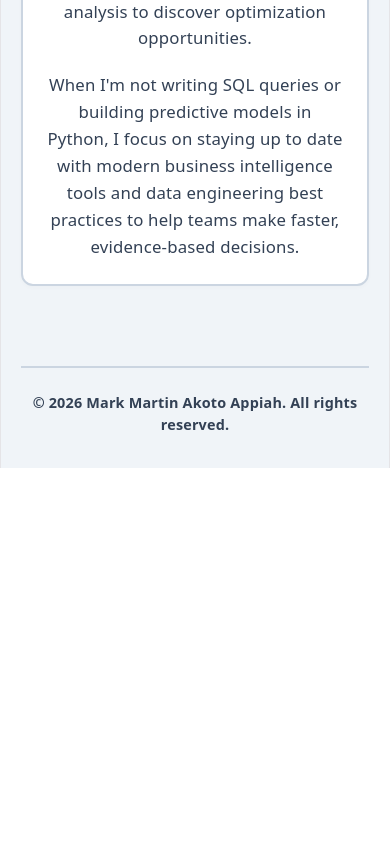
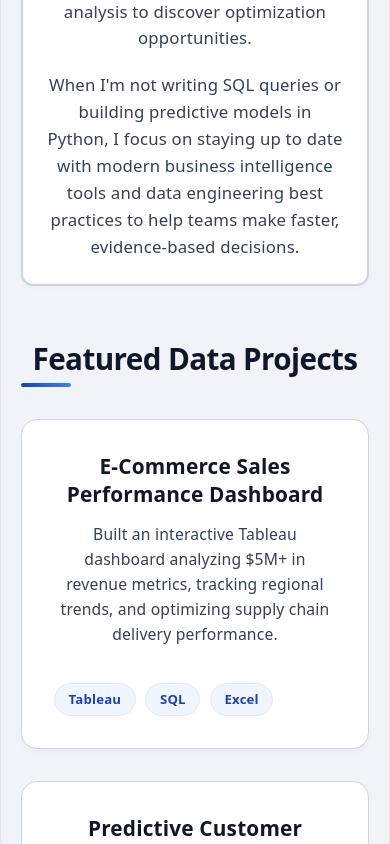
Before and after one commit to mark-martinA/my-portfolio, a React (Vite) app: page / in a window 390 px wide. Shown: the part 1156-2000 px from the top of the page. Before the commit the page ends 1624 px from the top, so only its background shows below. Built offline with nearby package versions, Linux system fonts and the light colour scheme.

Commit message:
style:implement responsive premium card for featured projects

```diff
--- a/src/App.css
+++ b/src/App.css
@@ -1,4 +1,6 @@
-/* src/App.css */
+/* ==========================================================================
+   Complete Layout Styles (Base + About Me + Upgraded Projects Grid)
+   ========================================================================== */
 
 /* High-Contrast, Accessible Variables */
 :root {
@@ -100,7 +102,7 @@ body {
   outline-offset: 2px;
 }
 
-/* Technical Expertise Sidebar */
+/* Technical Expertise Sidebar Component */
 .skills-section {
   background-color: var(--card-bg);
   padding: 1.75rem;
@@ -155,6 +157,7 @@ body {
   border: 2px solid var(--border-color);
   box-shadow: 0 2px 4px rgba(0, 0, 0, 0.02);
   margin-top: 1rem;
+  margin-bottom: 3.5rem;
 }
 
 .about-section h2 {
@@ -186,6 +189,121 @@ body {
 
 .about-content p:last-child {
   margin-bottom: 0;
+}
+
+/* Featured Projects Section Styling */
+.projects-section {
+  margin-top: 3.5rem;
+}
+
+.projects-section h2 {
+  font-size: 1.85rem;
+  font-weight: 800;
+  margin-bottom: 2rem;
+  position: relative;
+  padding-bottom: 0.6rem;
+  color: var(--text-main);
+  letter-spacing: -0.02em;
+}
+
+.projects-section h2::after {
+  content: '';
+  position: absolute;
+  bottom: 0;
+  left: 0;
+  width: 50px;
+  height: 4px;
+  background: linear-gradient(90deg, var(--accent-color), #3b82f6);
+  border-radius: 4px;
+}
+
+/* Smart Responsive Grid Layout for Project Cards */
+.projects-grid {
+  display: grid;
+  grid-template-columns: repeat(auto-fit, minmax(290px, 1fr));
+  gap: 2rem;
+}
+
+/* Individual Premium Project Card Styles */
+.project-card {
+  background-color: var(--card-bg);
+  padding: 2rem;
+  border-radius: 16px;
+  border: 1px solid var(--border-color);
+  box-shadow: 0 4px 6px -1px rgba(15, 23, 42, 0.03);
+  display: flex;
+  flex-direction: column;
+  justify-content: space-between;
+  position: relative;
+  overflow: hidden;
+  transition: all 0.3s cubic-bezier(0.4, 0, 0.2, 1);
+}
+
+.project-card::before {
+  content: '';
+  position: absolute;
+  top: 0;
+  left: 0;
+  width: 4px;
+  height: 100%;
+  background-color: transparent;
+  transition: background-color 0.2s ease;
+}
+
+/* Card Hover Micro-interactions */
+.project-card:hover {
+  transform: translateY(-5px);
+  box-shadow: 0 12px 20px -3px rgba(30, 64, 175, 0.08);
+  border-color: #93c5fd;
+}
+
+.project-card:hover::before {
+  background-color: var(--accent-color);
+}
+
+.project-card h3 {
+  font-size: 1.3rem;
+  font-weight: 800;
+  color: var(--text-main);
+  margin-bottom: 0.85rem;
+  line-height: 1.35;
+}
+
+.project-card:hover h3 {
+  color: var(--accent-color);
+}
+
+.project-card p {
+  font-size: 0.98rem;
+  color: var(--text-muted);
+  line-height: 1.6;
+  margin-bottom: 1.75rem;
+  flex-grow: 1;
+}
+
+/* Tech Tags Layout */
+.project-tags {
+  display: flex;
+  gap: 0.6rem;
+  flex-wrap: wrap;
+  padding-top: 0.5rem;
+}
+
+.project-tag {
+  background-color: #eff6ff;
+  color: var(--accent-color);
+  font-size: 0.825rem;
+  font-weight: 700;
+  padding: 0.35rem 0.85rem;
+  border-radius: 20px;
+  border: 1px solid #dbeafe;
+  transition: all 0.2s ease;
+}
+
+.project-card:hover .project-tag {
+  background-color: var(--accent-color);
+  color: #ffffff;
+  border-color: var(--accent-color);
 }
 
 /* Minimalist Footer */
@@ -220,4 +338,8 @@ body {
   .about-section {
     padding: 1.5rem;
   }
+
+  .projects-grid {
+    grid-template-columns: 1fr;
+  }
 }
--- a/src/App.jsx
+++ b/src/App.jsx
@@ -1,6 +1,8 @@
+// src/App.jsx
 import React from 'react';
 import './App.css';
 import Hero from "./components/Hero";
+import Projects from "./components/Projects"; // Imported the new component
 
 function App() {
   const currentYear = new Date().getFullYear();
@@ -45,7 +47,6 @@ function App() {
 
       </div>
 
-      {/* New About Me Section */}
       <section className="about-section">
         <h2>About Me</h2>
         <div className="about-content">
@@ -62,6 +63,9 @@ function App() {
         </div>
       </section>
 
+      {/* Rendered the Projects Section component */}
+      <Projects />
+
       <footer className="portfolio-footer">
         <p>&copy; {currentYear} Mark Martin Akoto Appiah. All rights reserved.</p>
       </footer>
--- /dev/null
+++ b/src/components/Projects.jsx
@@ -0,0 +1,45 @@
+// src/components/Projects.jsx
+import React from 'react';
+
+export default function Projects() {
+  // Sample analyst projects (You can update the text/links later!)
+  const projectData = [
+    {
+      id: 1,
+      title: "E-Commerce Sales Performance Dashboard",
+      description: "Built an interactive Tableau dashboard analyzing $5M+ in revenue metrics, tracking regional trends, and optimizing supply chain delivery performance.",
+      tags: ["Tableau", "SQL", "Excel"]
+    },
+    {
+      id: 2,
+      title: "Predictive Customer Churn Analysis",
+      description: "Developed a Python machine learning model using Pandas and Scikit-Learn to identify high-risk subscription accounts with an 87% accuracy rate.",
+      tags: ["Python", "Pandas", "Matplotlib"]
+    },
+    {
+      id: 3,
+      title: "Financial Database Optimization",
+      description: "Restructured transactional SQL databases with custom indexing, reducing slow application query runtime bottlenecks by over 40%.",
+      tags: ["PostgreSQL", "Database Design", "Optimization"]
+    }
+  ];
+
+  return (
+    <section className="projects-section">
+      <h2>Featured Data Projects</h2>
+      <div className="projects-grid">
+        {projectData.map((project) => (
+          <div key={project.id} className="project-card">
+            <h3>{project.title}</h3>
+            <p>{project.description}</p>
+            <div className="project-tags">
+              {project.tags.map((tag, index) => (
+                <span key={index} className="project-tag">{tag}</span>
+              ))}
+            </div>
+          </div>
+        ))}
+      </div>
+    </section>
+  );
+}
```
